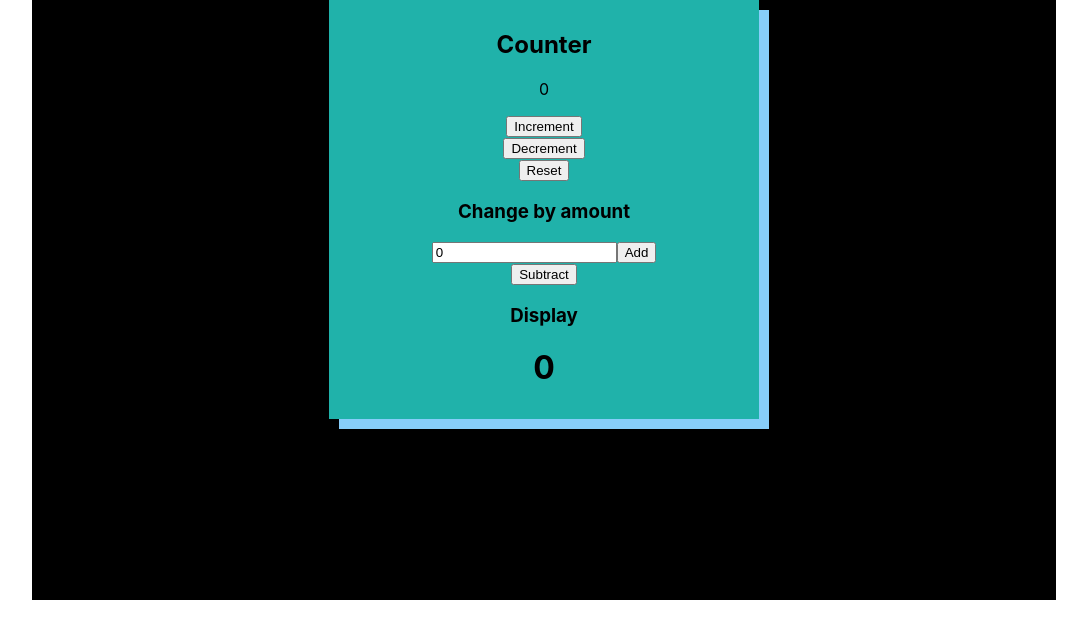
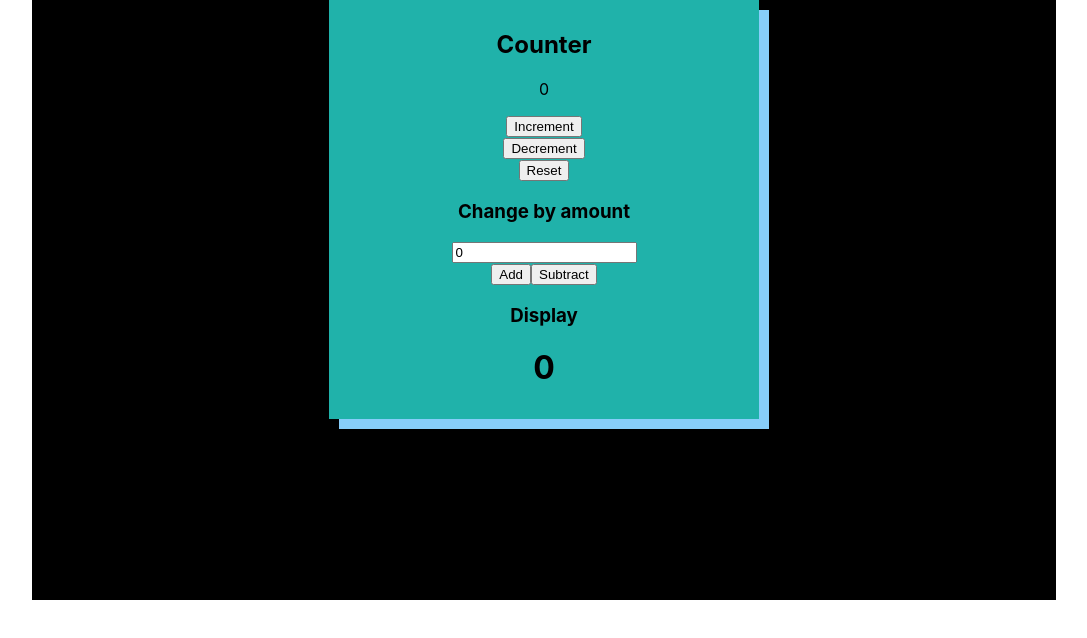
Before and after one commit to royalboe/actions-two, a React (Create React App) app: page / in a window 1280 px wide. Shown: the top 638 px of the page, without its empty margins (96-1183 px from the left). Built offline with nearby package versions, Linux system fonts and the light colour scheme.

Commit message:
Repositioned the buttons

```diff
--- a/src/features/counter/Counter.js
+++ b/src/features/counter/Counter.js
@@ -24,13 +24,15 @@ const Counter = () => {
       <br></br>
       <h3>Change by amount</h3>
       <input value={amount} onChange={(e) => setAmount(e.target.value)} />
-      <button onClick={() => dispatch(incrementByAmount(Number(amount)))}>
-        Add
-      </button>
       <br></br>
-      <button onClick={() => dispatch(decrementByAmount(Number(amount)))}>
-        Subtract
-      </button>
+      <div className="btns">
+        <button onClick={() => dispatch(incrementByAmount(Number(amount)))}>
+          Add
+        </button>
+        <button onClick={() => dispatch(decrementByAmount(Number(amount)))}>
+          Subtract
+        </button>
+      </div>
     </div>
   );
 };
```
